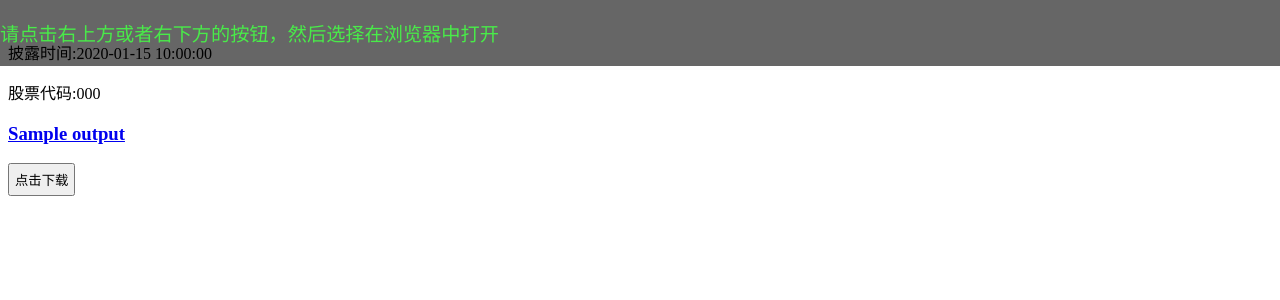
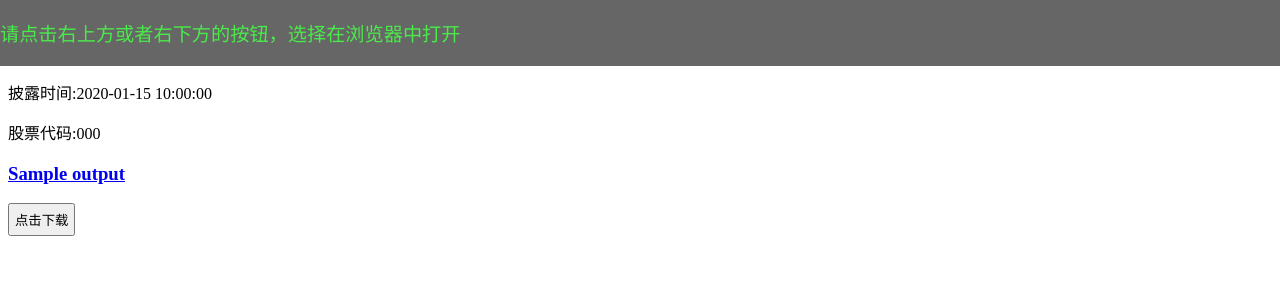
Before and after one commit to unasm/honghao, a PHP site: template 1/templates/down.php in a window 1280 px wide. Shown: the top 300 px of the page. Run offline with PHP 8.4, Linux system fonts and the light colour scheme; the template is opened without the code that fills it: most values are stand-ins (such as "Sample title", 1, 10 or a date in 2020).

Commit message:
change display
git-svn-id: https://svn.sinaapp.com/honghaotouzi@137 a1f260ce-6a73-4ba0-bf89-cd83dba2fba4

```diff
--- a/1/templates/down.php
+++ b/1/templates/down.php
@@ -7,7 +7,7 @@
 </head>
 <body>
 	<div id = "float">
-		<p>请点击右上方或者右下方的按钮，然后选择在浏览器中打开</p>
+		<p>请点击右上方或者右下方的按钮，选择在浏览器中打开</p>
 	</div>
 	<div id = "container">
 		<?php foreach($output as $data):?>
@@ -35,7 +35,7 @@
 		left:0;
 	}
 	#container{
-		margin-top:40px;
+		margin-top:80px;
 	}
 </style>
 </html>
```
